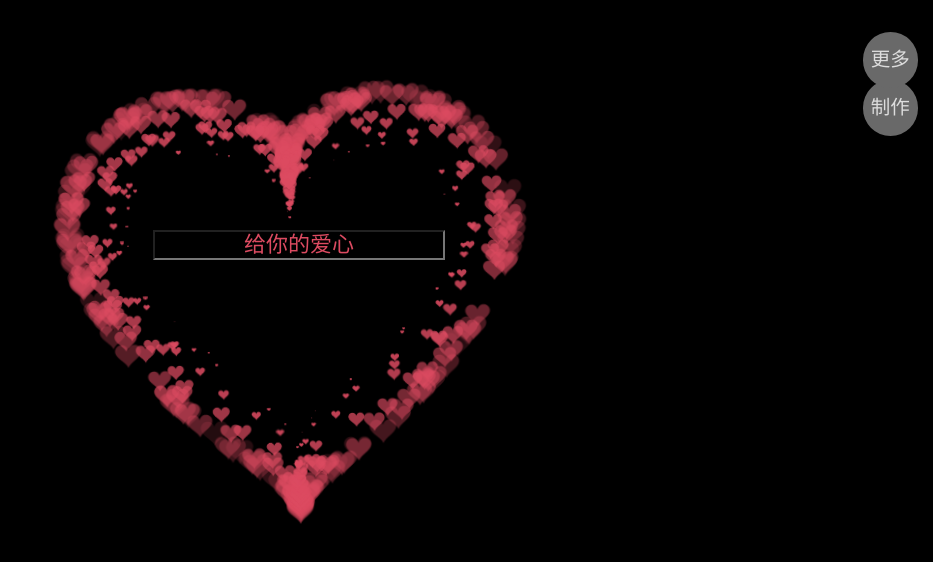
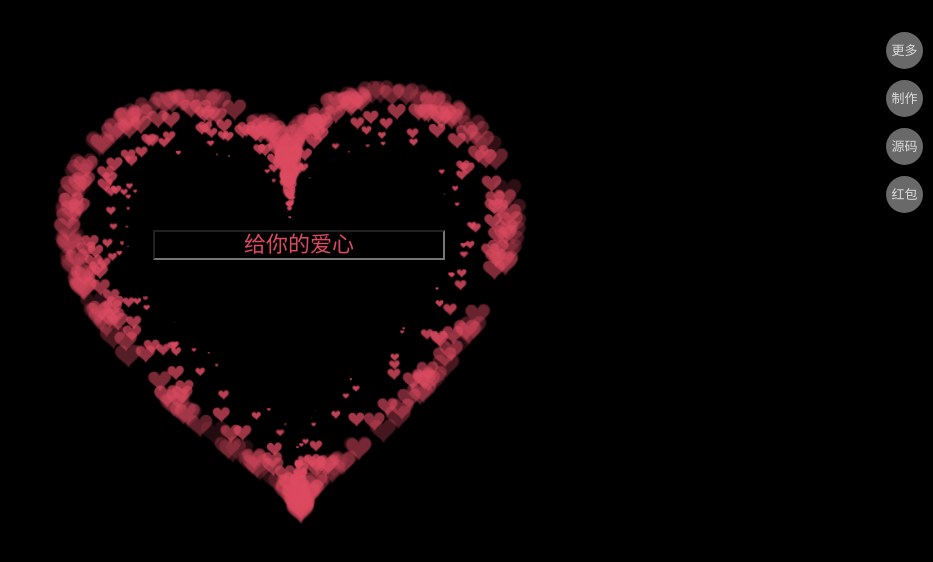
Before and after one commit to love99you/6, a plain HTML site: page index.html in a window 1280 px wide. Shown: the whole page, without its empty margins (347-1280 px from the left). Drawn offline with nearby package versions, Linux system fonts and the light colour scheme.

Commit message:
Update index.html

```diff
--- a/index.html
+++ b/index.html
@@ -85,12 +85,16 @@
   </style>
  </head>
  <body>
- <div style="zoom: 150%">
-<a href="https://mp.weixin.qq.com/s/2EnWoe1bOKAOFh2QyPkeZg" class="hide_buttom"
-  style="position: fixed;top: 10%;right: 10px;width: 35px;height: 35px;z-index: 19999;background: #696969;border-radius: 50%;padding: 1.0px;text-align: center;color: #ddd;text-decoration: none;   clear: both; line-height: 35px; 	margin:auto;   font-size: 13px;">制作</a>
-<a href="https://mp.weixin.qq.com/s/KA3nFLUB5W8f1BIyd_g0cg" class="hide_buttom"
-  style="position: fixed;top: 4%;right: 10px;width: 35px;height: 35px;z-index: 19999;background: #696969;border-radius: 50%;padding: 1.0px;text-align: center;color: #ddd;text-decoration: none;   clear: both; line-height: 35px; 	margin:auto;   font-size: 13px;   ">更多</a>
-</div>
+   <a href="https://mp.weixin.qq.com/s/oxLqXBcLCT8ij67DjkW2kw" class="hide_buttom"
+  style="position: fixed;top: 10%;right: 10px;width: 35px;height: 35px;z-index: 999;background: #696969;border-radius: 50%;padding: 1.0px;text-align: center;color: #ddd;text-decoration: none;   clear: both; line-height: 35px; 	margin:auto;   font-size: 13px;">制作</a>
+  <a href="https://mp.weixin.qq.com/s/KA3nFLUB5W8f1BIyd_g0cg" class="hide_buttom"
+  style="position: fixed;top: 4%;right: 10px;width: 35px;height: 35px;z-index: 998;background: #696969;border-radius: 50%;padding: 1.0px;text-align: center;color: #ddd;text-decoration: none;   clear: both; line-height: 35px; 	margin:auto;   font-size: 13px;">更多</a>
+          <a href="https://pan.quark.cn/s/3344d23e48a8" class="hide_buttom"
+  style="position: fixed;top: 16%;right: 10px;width: 35px;height: 35px;z-index: 997;background: #696969;border-radius: 50%;padding: 1.0px;text-align: center;color: #ddd;text-decoration: none;   clear: both; line-height: 35px; 	margin:auto;   font-size: 13px;">源码</a>
+  <a href="https://shop1619956412.v.weidian.com/?userid=1619956412&spider_token=2720" class="hide_buttom"
+  style="position: fixed;top: 22%;right: 10px;width: 35px;height: 35px;z-index: 996;background: #696969;border-radius: 50%;padding: 1.0px;text-align: center;color: #ddd;text-decoration: none;   clear: both; line-height: 35px; 	margin:auto;   font-size: 13px;">红包</a>
+
+
   <div id="jsi-cherry-container" class="container ">
    <!-- 爱心 -->
    <canvas id="pinkboard" class="container heart"> </canvas>
```
